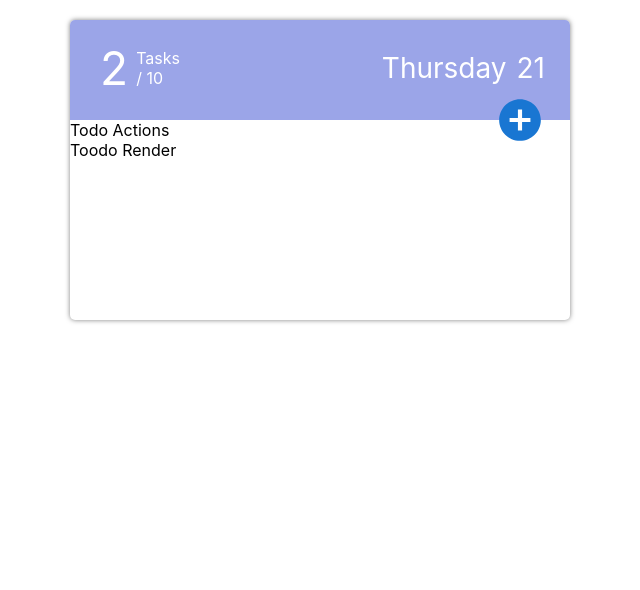
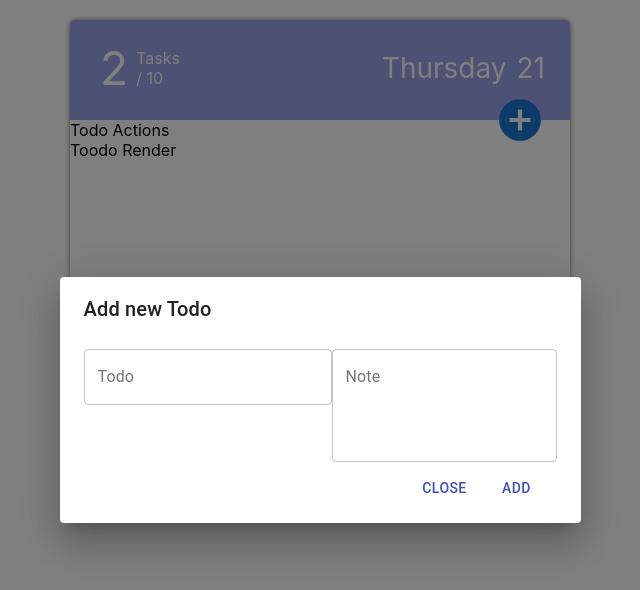
Before and after one commit to kashtan1100/todoReact, a React (Create React App) app in the folder todo-app/: page / in a window 1280 px wide. Shown: the top 590 px of the page, without its empty margins (320-960 px from the left). Built offline with nearby package versions, Linux system fonts and the light colour scheme.

Commit message:
Add DialogModal

```diff
--- a/todo-app/src/component/Dialog/DialogModal.js
+++ b/todo-app/src/component/Dialog/DialogModal.js
@@ -1,9 +1,42 @@
 import React from "react";
 import './DialogModal.css'
+import Dialog from '@mui/material/Dialog';
+import MuiDialogTitle from '@material-ui/core/DialogTitle';
+import MuiDialogContent from '@material-ui/core/DialogContent';
+import MuiDialogActions from '@material-ui/core/DialogActions';
+import TextField from '@material-ui/core/TextField';
+import Button from '@material-ui/core/Button'
+
 
 const DialogModal = () => {
-    return(
-        <div>Dialog Modal</div>
+    return (
+        <Dialog open={true}>
+            <MuiDialogTitle>Add new Todo</MuiDialogTitle>
+
+            <MuiDialogContent>
+                <form onSubmit={() => {
+                }}>
+                    <TextField label={'Todo'} variant={'outlined'}
+                               onChange={(e) => {
+                               }}
+                               value={''}/>
+
+                    <TextField label={'Note'} variant={'outlined'}
+                               onChange={(e) => {
+                               }}
+                               value={''}
+                               multiline
+                               minRows={4}
+                    />
+
+                    <MuiDialogActions>
+                        <Button onClick={ () => {} } color={'primary'}>Close</Button>
+                        <Button disabled={false} type={'submit'}
+                                onClick={ () => {} } color={'primary'}>Add</Button>
+                    </MuiDialogActions>
+                </form>
+            </MuiDialogContent>
+        </Dialog>
     )
 }
 
--- a/todo-app/src/component/TodoHeader/TodoHeader.js
+++ b/todo-app/src/component/TodoHeader/TodoHeader.js
@@ -2,6 +2,7 @@ import React from "react";
 import './TodoHeader.css'
 import moment from "moment";
 import AddCircleIcon from '@mui/icons-material/AddCircle';
+import DialogModal from "../Dialog/DialogModal";
 
 const whiteColor = '#fff';
 
@@ -59,6 +60,8 @@ const TodoHeader = () => {
                 <AddCircleIcon color={'primary'}/>
                 <span className={'icon-background'}/>
             </div>
+
+            <DialogModal />
         </div>
     )
 }
```
